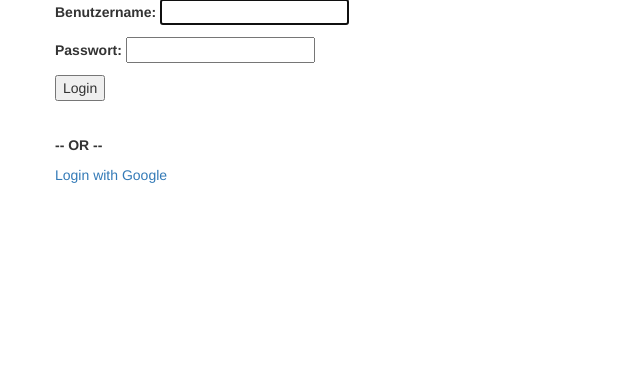
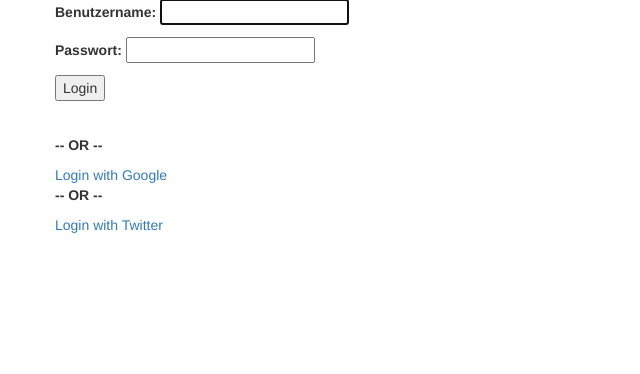
Before and after one commit to milkbread/testingDjangoAsBlog, a Django app: page /login/ in a window 1280 px wide. Shown: the part 208-582 px from the top of the page, without its empty margins (0-640 px from the left). Run offline with Django 3.2, Linux system fonts and the light colour scheme; some libraries are stand-ins or nearby versions.

Commit message:
add twitter authentication

```diff
--- a/blog/templates/blog/base.html
+++ b/blog/templates/blog/base.html
@@ -10,18 +10,22 @@
         <div class="page-header">
             <div class="row">
                 <div class="col-md-6">
-                    <h1><a href="">A Test</a></h1>
+                    <h1><a href="/">A Test</a></h1>
                 </div>
-                <div class="col-md-4"></div>
+                <div class="col-md-5"></div>
+                {% if user.is_authenticated %}
                 <div class="col-md-1">
-                    {% if user.is_authenticated %}
-                        <a href="{% url 'post_new' %}" class="top-menu"><span class="glyphicon glyphicon-plus"></span></a>
-                    {% endif %}
+                    {{ user.username }}
+                    <p><a href="/logout/">Logout</a></p>
+                    <a href="{% url 'post_new' %}" class="top-menu"><span class="glyphicon glyphicon-plus"></span></a>
                 </div>
+                {% endif %}
+                {% if not user.is_authenticated %}
                 <div class="col-md-1 pull-right">
                     <p><a href="/login/">Log in</a></p>
                     <p><a href="/signup/">Sign up</a></p>
                 </div>
+                {% endif %}
             </div>
         </div>
         <div class="content container">
--- a/blog/templates/registration/login.html
+++ b/blog/templates/registration/login.html
@@ -11,5 +11,8 @@
   </form>
   <br>
   <p><strong>-- OR --</strong></p>
-  <a href="{% url 'social:begin' 'google-oauth2' %}?next={{ request.path }}">Login with Google</a>
+  <a href="{% url 'social:begin' 'google-oauth2' %}?next=/">Login with Google</a>
+  <br>
+  <p><strong>-- OR --</strong></p>
+  <a href="{% url 'social:begin' 'twitter' %}">Login with Twitter</a>
 {% endblock %}
--- a/blog/views.py
+++ b/blog/views.py
@@ -5,9 +5,11 @@ from .models import Post
 from .forms import PostForm
 
 
-@login_required
+# @login_required
 def home(request):
-    return render(request, 'blog/home.html')
+    posts = Post.objects.filter(ptime__lte=timezone.now()).order_by('ptime')
+    return render(request, 'blog/post_list.html', {'posts': posts})
+    # return render(request, 'blog/home.html')
 
 
 def post_list(request):
--- a/test1/settings.py
+++ b/test1/settings.py
@@ -131,7 +131,7 @@ STATIC_ROOT = os.path.join(BASE_DIR, 'static')
 
 AUTHENTICATION_BACKENDS = (
     # 'social_core.backends.github.GithubOAuth2',
-    # 'social_core.backends.twitter.TwitterOAuth',
+    'social_core.backends.twitter.TwitterOAuth',
     # 'social_core.backends.facebook.FacebookOAuth2',
     'social_core.backends.google.GoogleOAuth2',
 
@@ -144,3 +144,6 @@ LOGIN_REDIRECT_URL = 'home'
 
 SOCIAL_AUTH_GOOGLE_OAUTH2_KEY = '234734081867-o6ej9c8sqmis833ln8c9l4va3kif9954.apps.googleusercontent.com'
 SOCIAL_AUTH_GOOGLE_OAUTH2_SECRET = 'zp3GRz-kKWqjRAUP9RICZCXn'
+
+SOCIAL_AUTH_TWITTER_KEY = 'Ig8HDIt9wVq6diBNz0pHu65ZK'
+SOCIAL_AUTH_TWITTER_SECRET = 'ECa2Lqm1r6UzTzrihEqGwgeu7iceoTWWckxl1Lok1OmDTHCTrl'
--- a/test1/urls.py
+++ b/test1/urls.py
@@ -19,7 +19,8 @@ from django.contrib.auth import views as auth_views
 
 urlpatterns = [
     url(r'^login/$', auth_views.login, name='login'),
-    url(r'^logout/$', auth_views.logout, name='logout'),
+    url(r'^(?!/)logout/$', auth_views.logout, {'next_page': '/login'},
+        name='logout'),
     url(r'^oauth/', include('social_django.urls', namespace='social')),
     url(r'^admin/', admin.site.urls),
     url(r'', include('blog.urls')),
```
